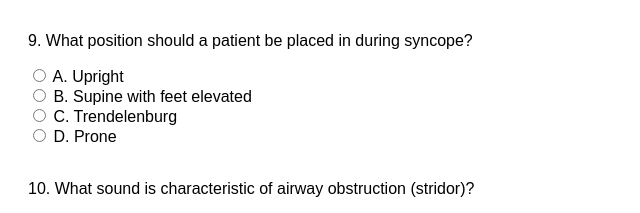
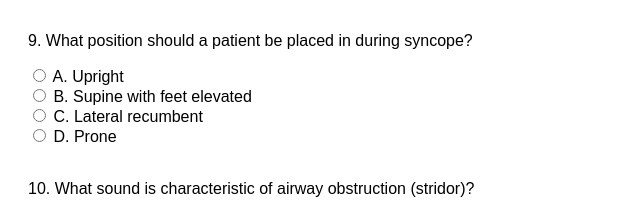
Before and after one commit to linm0825/dent272practice1, a plain HTML site: page index.html in a window 1280 px wide. Shown: the part 1248-1461 px from the top of the page, 0-640 px from the left. Drawn offline with Linux system fonts and the light colour scheme.

Commit message:
Update index.html

```diff
--- a/index.html
+++ b/index.html
@@ -65,7 +65,7 @@
   <p>9. What position should a patient be placed in during syncope?</p>
   <label><input type="radio" name="q9" value="A"> A. Upright</label><br>
   <label><input type="radio" name="q9" value="B"> B. Supine with feet elevated</label><br>
-  <label><input type="radio" name="q9" value="C"> C. Trendelenburg</label><br>
+  <label><input type="radio" name="q9" value="C"> C. Lateral recumbent</label><br>
   <label><input type="radio" name="q9" value="D"> D. Prone</label><br><br>
 
   <p>10. What sound is characteristic of airway obstruction (stridor)?</p>
```
